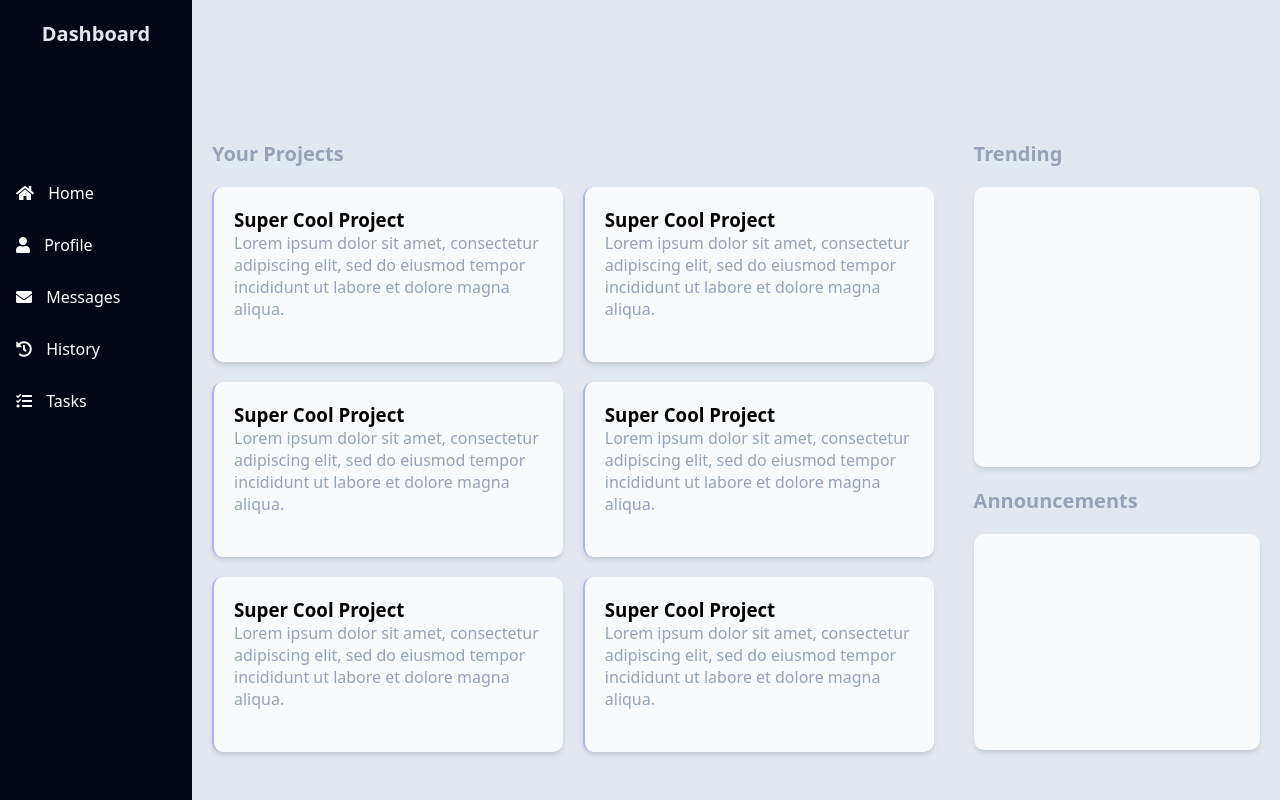
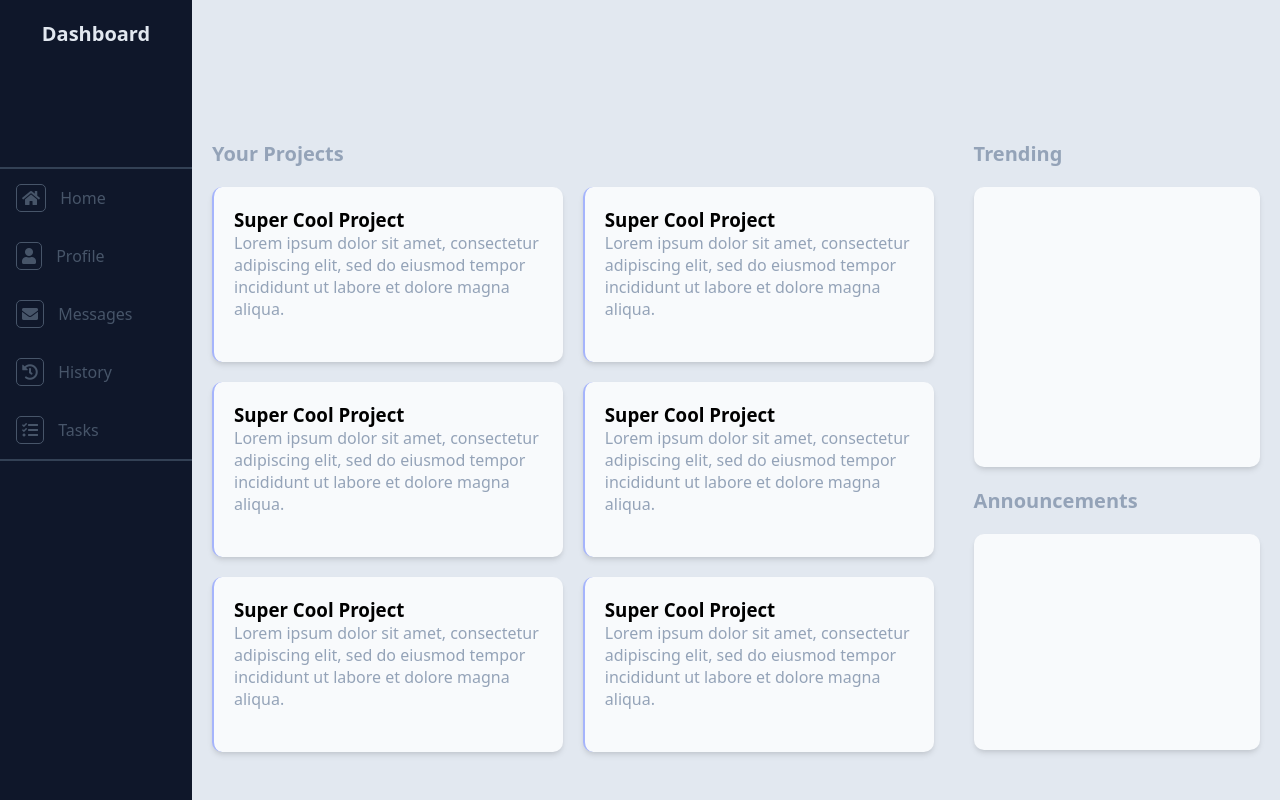
Before and after one commit to kaeladair/admin-dashboard, a plain HTML site: page index.html in a window 1280 px wide. Drawn offline with Linux system fonts and the light colour scheme.

Commit message:
Add side nav styling

```diff
--- a/css/styles.css
+++ b/css/styles.css
@@ -18,9 +18,10 @@ h2 {
 }
 
 .sidebar {
-    background-color: #020617;
+    background: #0f172a;
     height: 100vh;
 }
+
 
 #title {
     color: white;
@@ -101,28 +102,40 @@ h2 {
     box-shadow: rgba(0, 0, 0, 0.1) 0px 4px 6px -1px, rgba(0, 0, 0, 0.06) 0px 2px 4px -1px;
  }
 
-
  ul {
     list-style-type: none;
     margin-top: 15vh;
     padding: 0;
     width: 15vw;
-    background-color: #020617;
+    background-color: transparent;
   }
 
   li a {
     display: block;
-    color: white;
+    color: #475569;
     padding: 15px 16px;
     text-decoration: none;
   }
 
+.sidebar ul li a i {
+    border: 1px solid #475569;
+    padding: 5px;
+    border-radius: 5px;
+}
+
   /* Change the link color on hover */
   li a:hover {
-    background-color: #555;
-    color: white;
+    background-color: #475569;
+    color: #cbd5e1;
+    box-shadow:inset 3px 0px 0px 0px #a5b4fc;
+
   }
 
   .sidebar a i {
     margin-right: 10px;
   }
+
+  hr {
+    border: .2px solid #334155;
+    width: 100%;
+  }
--- a/index.html
+++ b/index.html
@@ -8,24 +8,21 @@
     <link rel="stylesheet" href="https://cdnjs.cloudflare.com/ajax/libs/font-awesome/5.15.3/css/all.min.css">
 </head>
 <body>
-
-
     <div class="main">
         <div class="sidebar">
             <h1 id="title">Dashboard</h1>
             <ul>
+              <hr>
               <li><a href=""><i class="fas fa-home"></i> Home</a></li>
               <li><a href=""><i class="fas fa-user"></i> Profile</a></li>
               <li><a href=""><i class="fas fa-envelope"></i> Messages</a></li>
               <li><a href=""><i class="fas fa-history"></i> History</a></li>
               <li><a href=""><i class="fas fa-tasks"></i> Tasks</a></li>
+              <hr>
             </ul>
-          </div>
-
-
+        </div>
         <div class="content">
             <div class="header">
-
             </div>
             <div class="grid">
                 <div class="main-grid">
@@ -87,7 +84,6 @@
                                 sed do eiusmod tempor incididunt ut labore et dolore magna aliqua.
                             </p>
                             <div class="icons">
-
                             </div>
                         </div>
                         <div class="card">
@@ -103,26 +99,21 @@
                             </div>
                         </div>
                     </div>
-
                 </div>
                 <div class="trending-bar">
                     <div class="trending">
                         <h1 id="trending-title">Trending</h1>
                         <div class="trend-card">
-
                         </div>
                     </div>
                     <div class="announcements">
                         <h1 id="announcements-title">Announcements</h1>
                         <div class="announce-card">
-
                         </div>
                     </div>
                 </div>
             </div>
         </div>
     </div>
-
-
 </body>
 </html>
```
